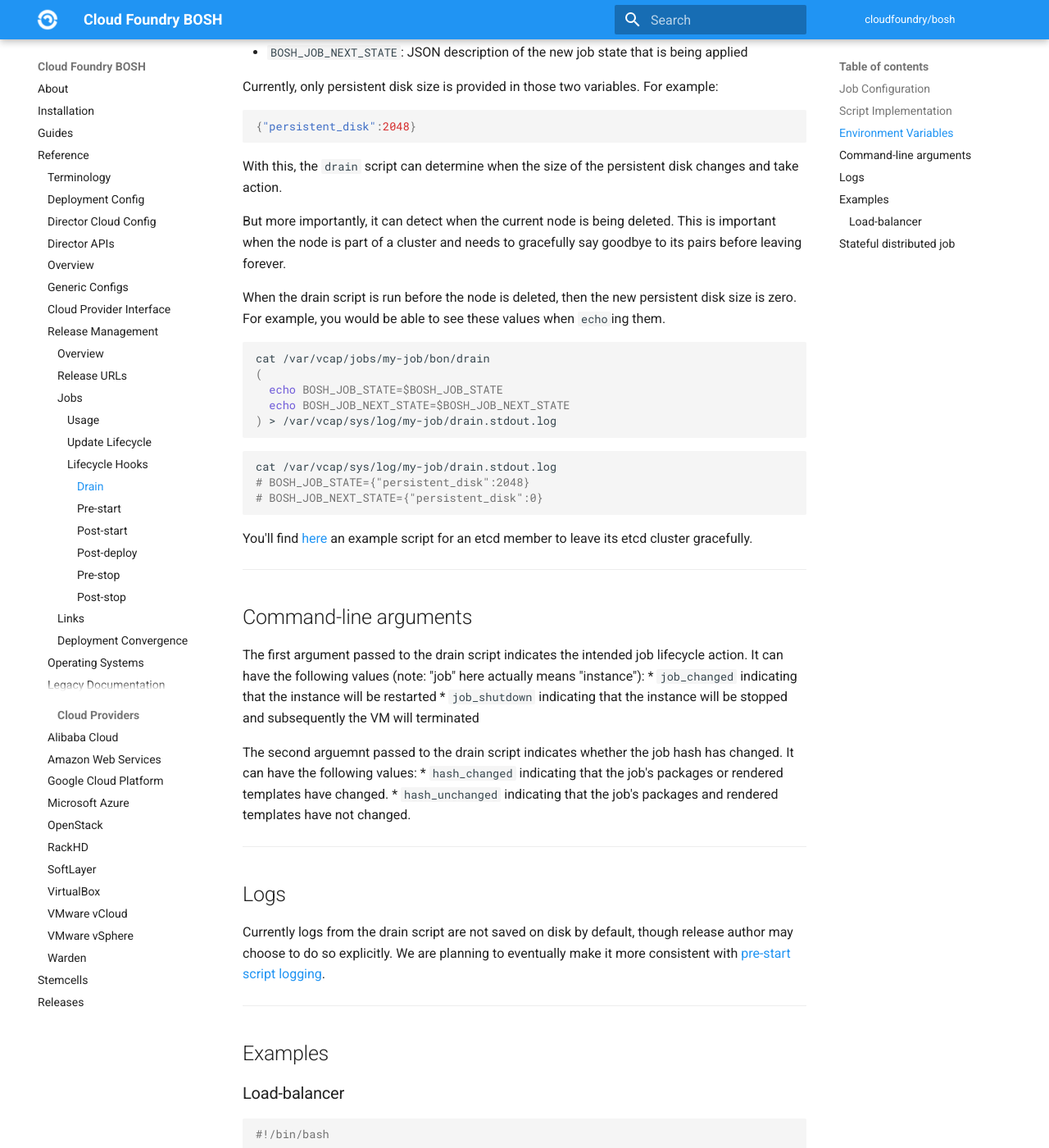
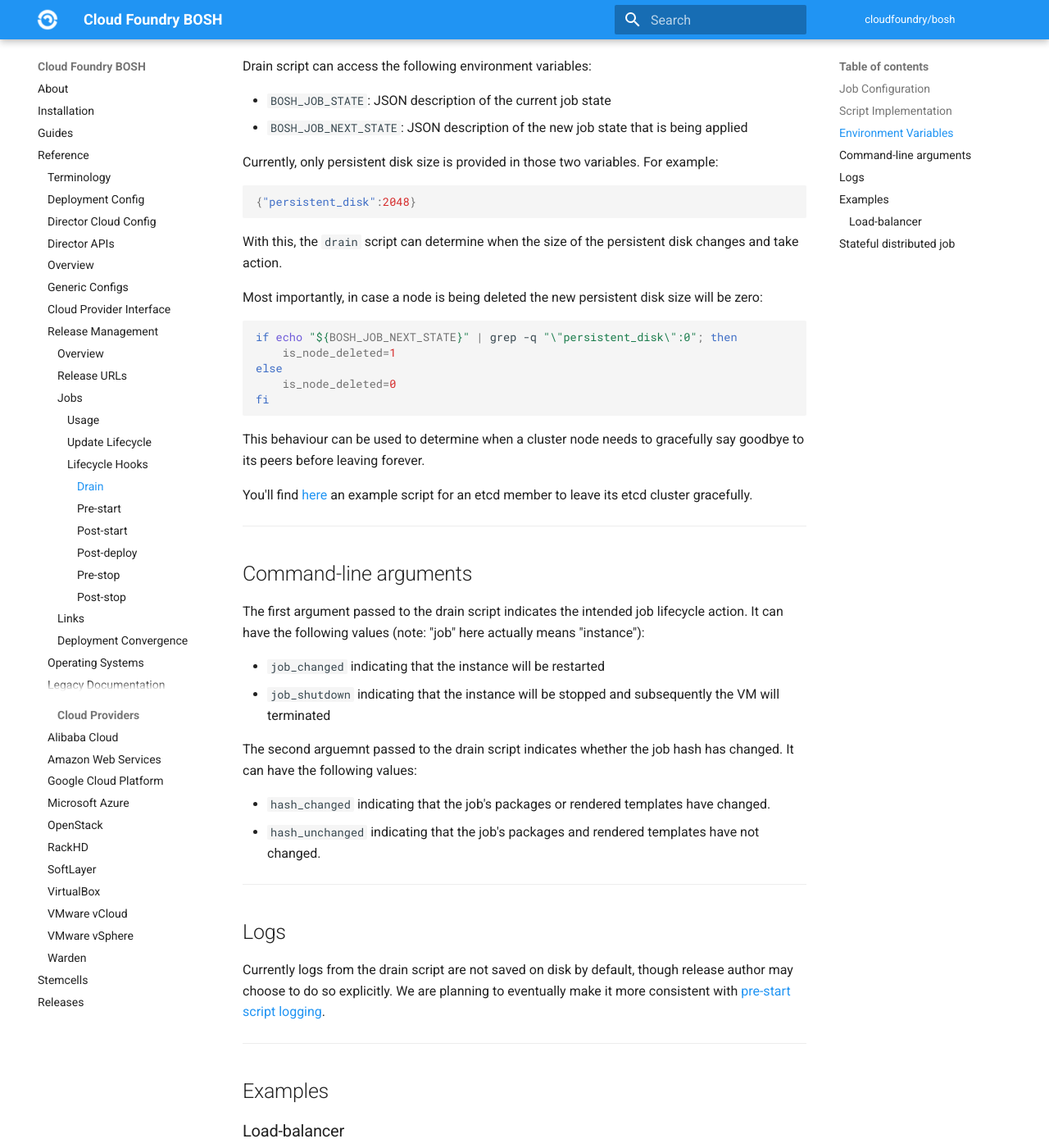
Before and after one commit to cloudfoundry/docs-bosh, an MkDocs documentation site: the page built from content/drain.md, in a window 1280 px wide and 1400 px high, scrolled down 1868 px. Shown: the whole window at 82% size. Built offline with MkDocs 1.6.1 and Material for MkDocs 9.7.7, drawn with Linux system fonts in a browser that asks for light colours; old or Windows-style settings are respelled for this version of MkDocs; some of the changed text lies outside the part shown.

Commit message:
Revise drain script implementation section
This PR provides the following:
* highlight important comment by putting it into a  warning box
* Revise environment variables section and provide ready-to-use code example
* also: fix markdown formatting of https://bosh.io/docs/drain/#command-line-arguments (it does not show in Github's markdown preview)

````diff
--- a/content/drain.md
+++ b/content/drain.md
@@ -35,7 +35,7 @@ You must ensure that your drain script exits in one of following ways:
 
 - exit with a non-`0` exit code to indicate drain script failed
 
-- exit with `0` exit code and also print an integer followed by a newline to `stdout` (nothing else must be printed to `stdout`):
+- exit with `0` exit code and also print an integer followed by a newline to `stdout`:
 
     **static draining**: If the drain script prints a zero or a positive integer, BOSH sleeps for that many seconds before continuing.
 
@@ -48,6 +48,9 @@ You must ensure that your drain script exits in one of following ways:
         It's recommended to only use static draining as dynamic draining will be eventually deprecated. If you can't provide an upper bound
         on how long BOSH should wait before continuing (as required in case of static draining) you can sleep/retry inside the `drain` script
         since BOSH guarantees that `drain` scripts [will not timeout](drain.md#stop).
+
+    !!! warning
+        The **drain script must not print anything to `stdout`** except for one draining integer followed by a newline. Otherwise the job lifecycle is broken and `bosh deploy` will fail.
 
 Note that if drain script causes monitored job processes to exit, monit will not call stop script for that job.
 
@@ -69,27 +72,15 @@ example:
 With this, the `drain` script can determine when the size of the persistent
 disk changes and take action.
 
-But more importantly, it can detect when the current node is being deleted.
-This is important when the node is part of a cluster and needs to gracefully
-say goodbye to its pairs before leaving forever.
-
-When the drain script is run before the node is deleted, then the new
-persistent disk size is zero. For example, you would be able to see these
-values when `echo`ing them.
-
+Most importantly, in case a node is being deleted the new persistent disk size will be zero:
 ```shell
-cat /var/vcap/jobs/my-job/bon/drain
-(
-  echo BOSH_JOB_STATE=$BOSH_JOB_STATE
-  echo BOSH_JOB_NEXT_STATE=$BOSH_JOB_NEXT_STATE
-) > /var/vcap/sys/log/my-job/drain.stdout.log
+if echo "${BOSH_JOB_NEXT_STATE}" | grep -q "\"persistent_disk\":0"; then
+    is_node_deleted=1
+else
+    is_node_deleted=0
+fi
 ```
-
-```shell
-cat /var/vcap/sys/log/my-job/drain.stdout.log
-# BOSH_JOB_STATE={"persistent_disk":2048}
-# BOSH_JOB_NEXT_STATE={"persistent_disk":0}
-```
+This behaviour can be used to determine when a cluster node needs to gracefully say goodbye to its peers before leaving forever.
 
 You'll find [here](https://github.com/cloudfoundry-incubator/cfcr-etcd-release/blob/master/jobs/etcd/templates/bin/drain.erb)
 an example script for an etcd member to leave its etcd cluster gracefully.
@@ -99,11 +90,13 @@ an example script for an etcd member to leave its etcd cluster gracefully.
 
 The first argument passed to the drain script indicates the intended job lifecycle action.
 It can have the following values (note: "job" here actually means "instance"):
+
 * `job_changed` indicating that the instance will be restarted
 * `job_shutdown` indicating that the instance will be stopped and subsequently the VM will terminated
 
 The second arguemnt passed to the drain script indicates whether the job hash has changed.
 It can have the following values:
+
 * `hash_changed` indicating that the job's packages or rendered templates have changed.
 * `hash_unchanged` indicating that the job's packages and rendered templates have not changed.
 
````
